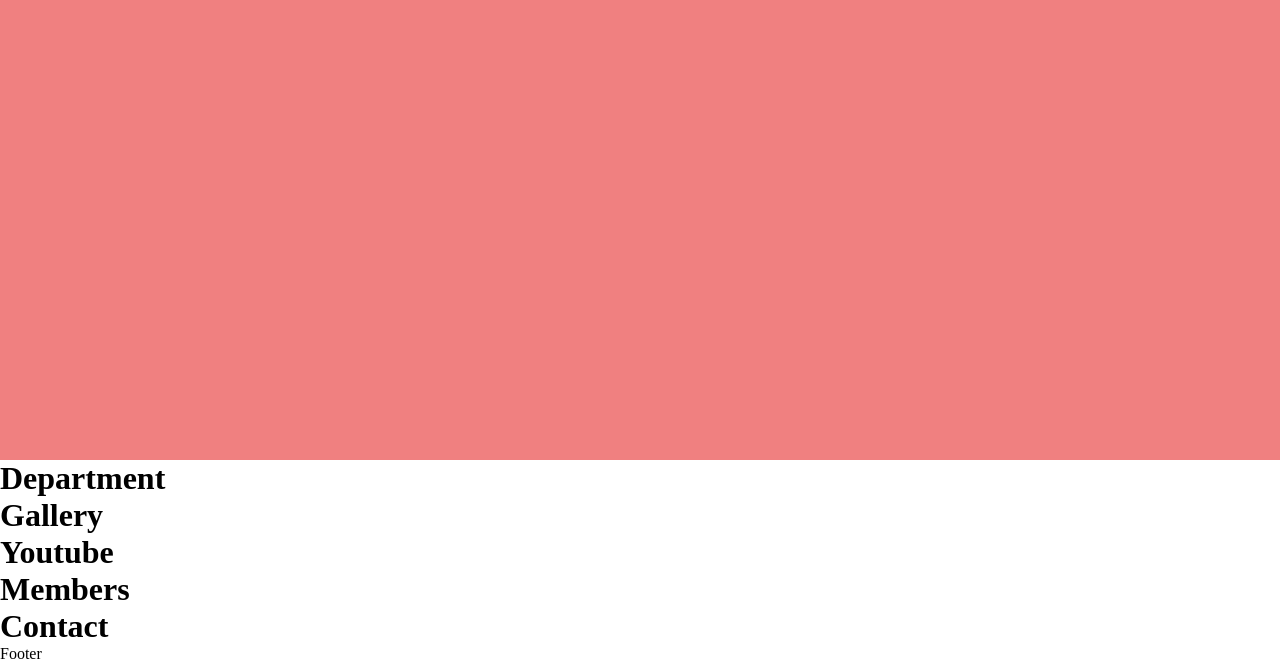
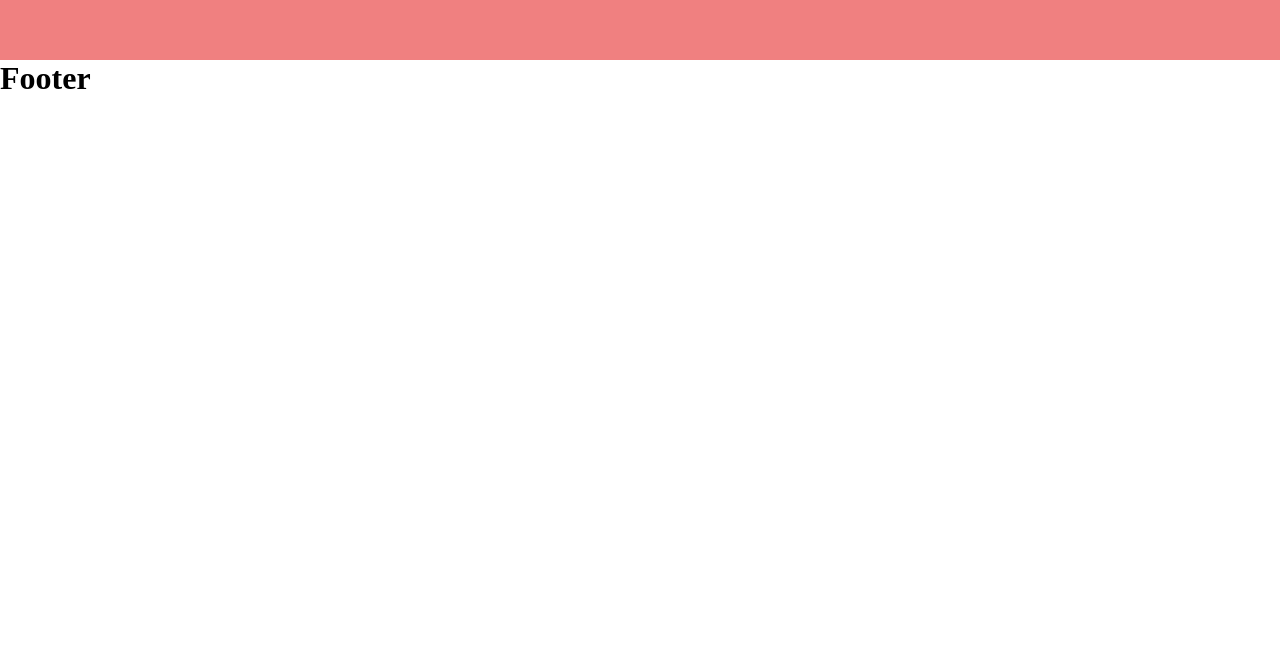
Before and after one commit to joeunhye/react-pj, a React (Create React App) app: page / in a window 1280 px wide. Shown: the part 438-1101 px from the top of the page. After the commit the page ends 800 px from the top, so only its background shows below. Built offline with nearby package versions, Linux system fonts and the light colour scheme.

Commit message:
라우터 설정

```diff
--- a/src/App.js
+++ b/src/App.js
@@ -7,17 +7,20 @@ import Gallery from './components/sub/gallery/Gallery';
 import Members from './components/sub/members/Members';
 import Youtube from './components/sub/youtube/Youtube';
 import './styles/Global.scss';
+import { Route } from 'react-router-dom';
 
 function App() {
 	return (
 		<>
 			<Header />
-			<Visual />
-			<Department />
-			<Gallery />
-			<Youtube />
-			<Members />
-			<Contact />
+
+			<Route exact path='/' component={Visual} />
+			<Route path='/department' component={Department} />
+			<Route path='/gallery' component={Gallery} />
+			<Route path='/youtube' component={Youtube} />
+			<Route path='/members' component={Members} />
+			<Route path='/contact' component={Contact} />
+
 			<Footer />
 		</>
 	);
--- a/src/components/common/footer/Footer.jsx
+++ b/src/components/common/footer/Footer.jsx
@@ -1,3 +1,7 @@
 export default function Footer() {
-	return <footer>Footer</footer>;
+	return (
+		<footer>
+			<h1>Footer</h1>
+		</footer>
+	);
 }
--- a/src/components/main/visual/Visual.scss
+++ b/src/components/main/visual/Visual.scss
@@ -1,5 +1,5 @@
 figure {
 	width: 100%;
-	height: 100vh;
+	height: 50vh;
 	background-color: lightcoral;
 }
```
